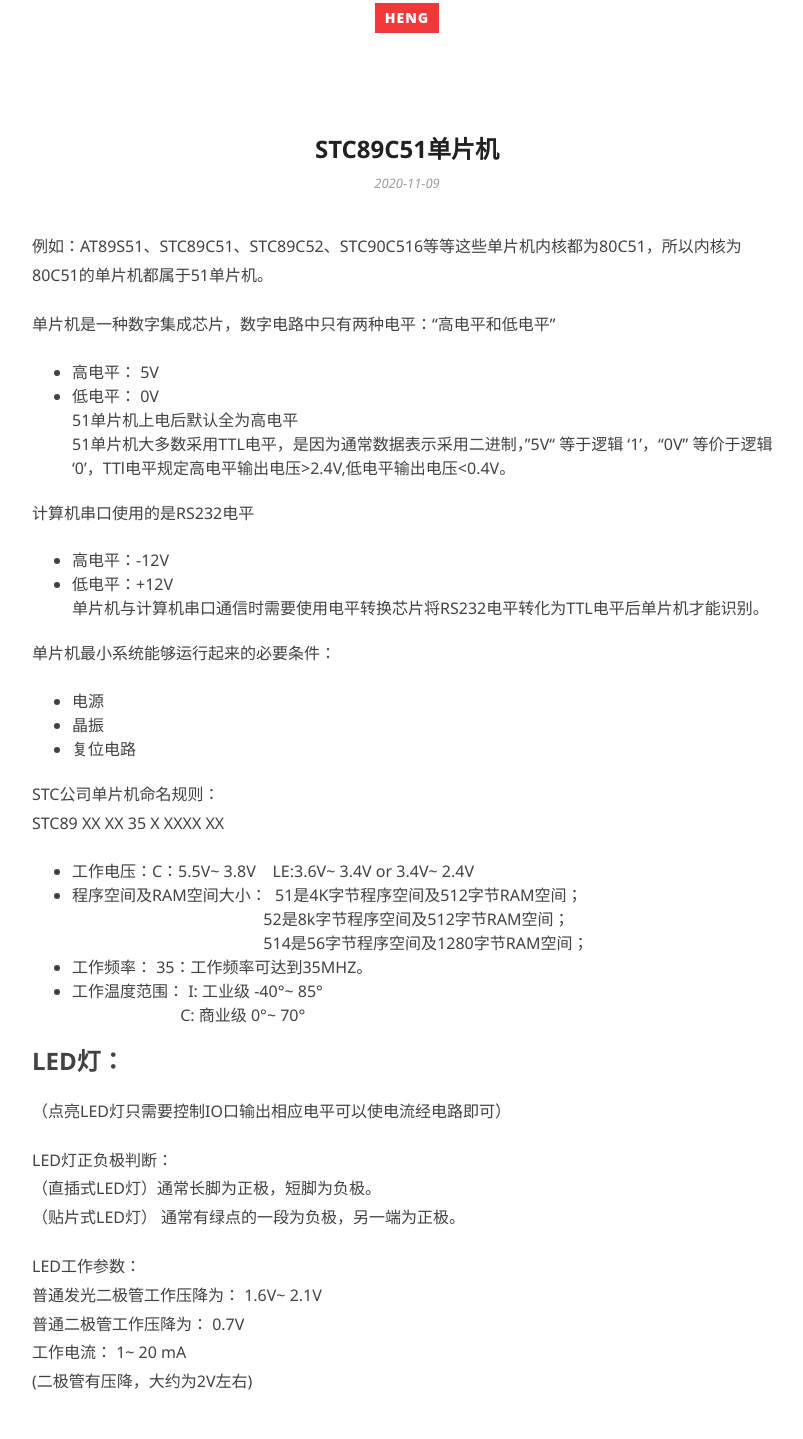
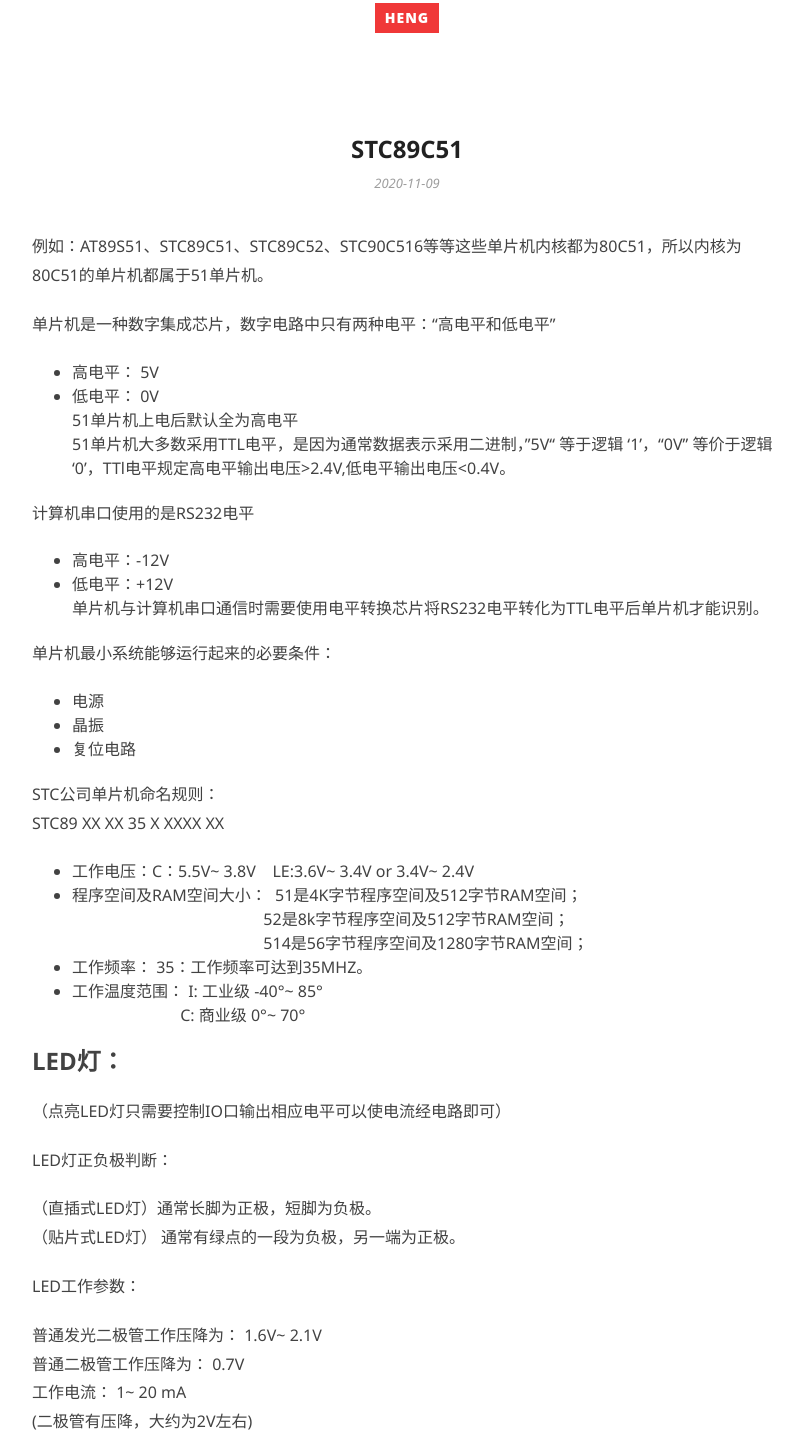
Before and after one commit to 7heng/7heng.github.io, a plain HTML site: page 2020/11/09/STC89C51单片机/index.html in a window 1280 px wide. Shown: the part 77-1516 px from the top of the page, without its empty margins (233-1036 px from the left). Drawn offline with Linux system fonts and the light colour scheme.

Commit message:
Site updated: 2020-12-16 19:57:50

```diff
--- a/2020/11/09/STC89C51单片机/index.html
+++ b/2020/11/09/STC89C51单片机/index.html
@@ -3,7 +3,7 @@
 <head>
   <meta charset="utf-8">
 
-  <title>STC89C51单片机 | Heng</title>
+  <title>STC89C51 | Heng</title>
 
 
   <meta name="author" content="7heng">
@@ -26,7 +26,7 @@
   <meta name="apple-mobile-web-app-capable" content="yes">
   <meta name="apple-mobile-web-app-status-bar-style" content="black">
 
-  <meta property="og:title" content="STC89C51单片机"/>
+  <meta property="og:title" content="STC89C51"/>
 
   <meta property="og:site_name" content="Heng"/>
 
@@ -63,7 +63,7 @@
 
 
 
-    <h3 class="article-title"><span>STC89C51单片机</span></h3>
+    <h3 class="article-title"><span>STC89C51</span></h3>
 
 
 
@@ -109,8 +109,10 @@
 <li>工作温度范围： I: 工业级 -40°~ 85°<br>&nbsp;&nbsp;&nbsp;&nbsp;&nbsp;&nbsp;&nbsp;&nbsp;&nbsp;&nbsp;&nbsp;&nbsp;&nbsp;&nbsp;&nbsp;&nbsp;&nbsp;&nbsp;&nbsp;&nbsp;&nbsp;&nbsp;&nbsp;&nbsp;&nbsp;&nbsp;C: 商业级 0°~ 70°</li>
 </ul>
 <h2 id="LED灯："><a href="#LED灯：" class="headerlink" title="LED灯："></a>LED灯：</h2><p>（点亮LED灯只需要控制IO口输出相应电平可以使电流经电路即可）  </p>
-<p>LED灯正负极判断：<br>（直插式LED灯）通常长脚为正极，短脚为负极。<br>（贴片式LED灯） 通常有绿点的一段为负极，另一端为正极。  </p>
-<p>LED工作参数：<br> 普通发光二极管工作压降为： 1.6V~ 2.1V<br> 普通二极管工作压降为： 0.7V<br> 工作电流： 1~ 20 mA<br> (二极管有压降，大约为2V左右)</p>
+<p>LED灯正负极判断：  </p>
+<p>（直插式LED灯）通常长脚为正极，短脚为负极。<br>（贴片式LED灯） 通常有绿点的一段为负极，另一端为正极。  </p>
+<p>LED工作参数：  </p>
+<p> 普通发光二极管工作压降为： 1.6V~ 2.1V<br> 普通二极管工作压降为： 0.7V<br> 工作电流： 1~ 20 mA<br> (二极管有压降，大约为2V左右)</p>
 <blockquote>
 <p>51点亮第一颗LED灯代码：  </p>
 </blockquote>
```
Also changed, not shown: archives/2020/11/index.html (+1 -1 lines), archives/2020/index.html (+1 -1 lines), archives/index.html (+1 -1 lines), index.html (+5 -3 lines).
